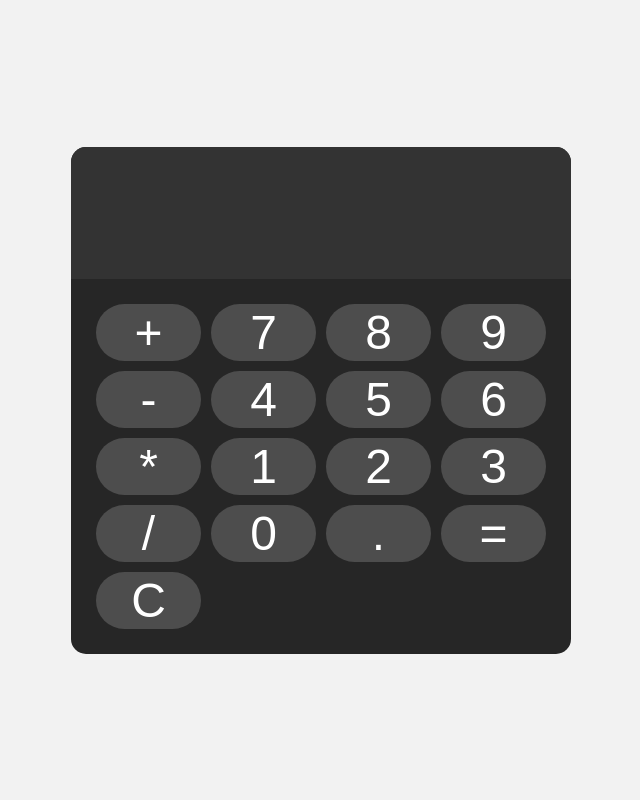
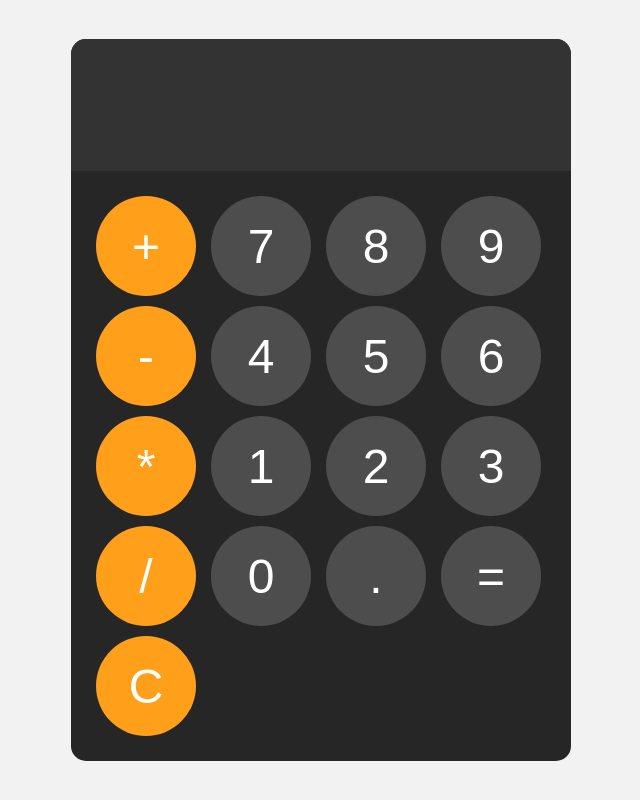
Before and after one commit to ayoubzd2/calculator-using-simple-js, a plain HTML site: page index.html in a window 1280 px wide. Shown: the whole page, without its empty margins (319-959 px from the left). Drawn offline with Linux system fonts and the light colour scheme.

Commit message:
finishing the styling

```diff
--- a/style.css
+++ b/style.css
@@ -22,8 +22,8 @@ body{
     text-align: left;
 }
 button{
-    width: 100%;
-    height: 100%;
+    width: 100px;
+    height: 100px;
     border-radius: 50px;
     border: none;
     background-color: hsl(0, 0%, 30%);
@@ -39,3 +39,19 @@ button{
     max-width: 500px;
     overflow: hidden;
 }
+
+button:hover{
+    background-color: hsl(0, 0%, 40%);
+}
+button:active{
+    background-color: hsl(0, 0%, 50%);
+}
+.operator-btn{
+    background-color: hsl(35, 100%, 55%);
+}
+.operator-btn:hover{
+    background-color: hsl(35, 100%, 65%);
+}
+.operator-btn:active{
+    background-color: hsl(35, 100%, 75%);
+}
```
